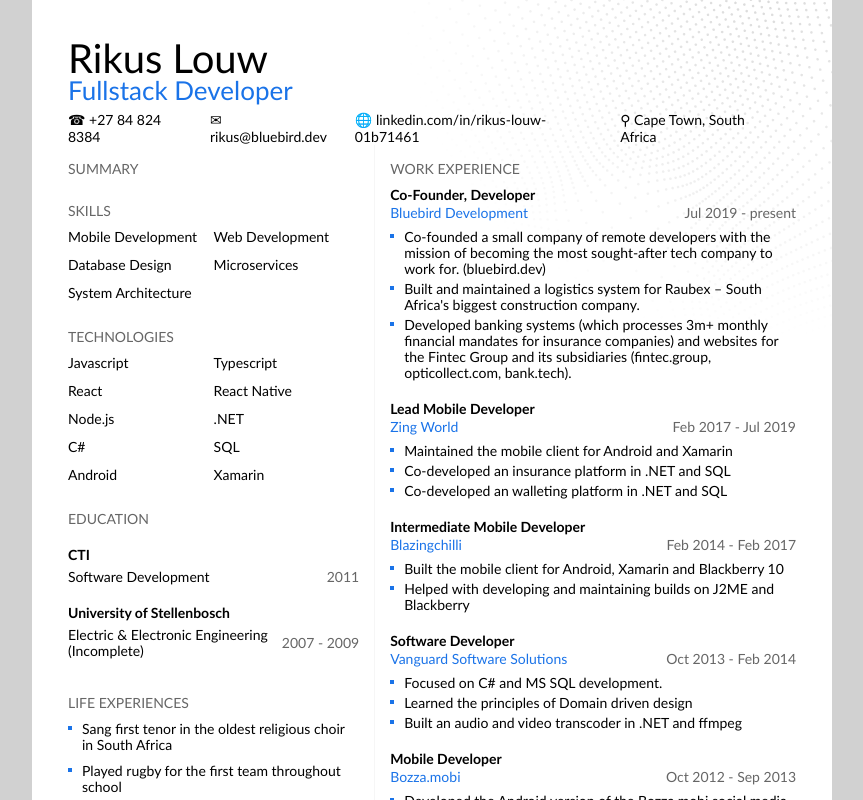
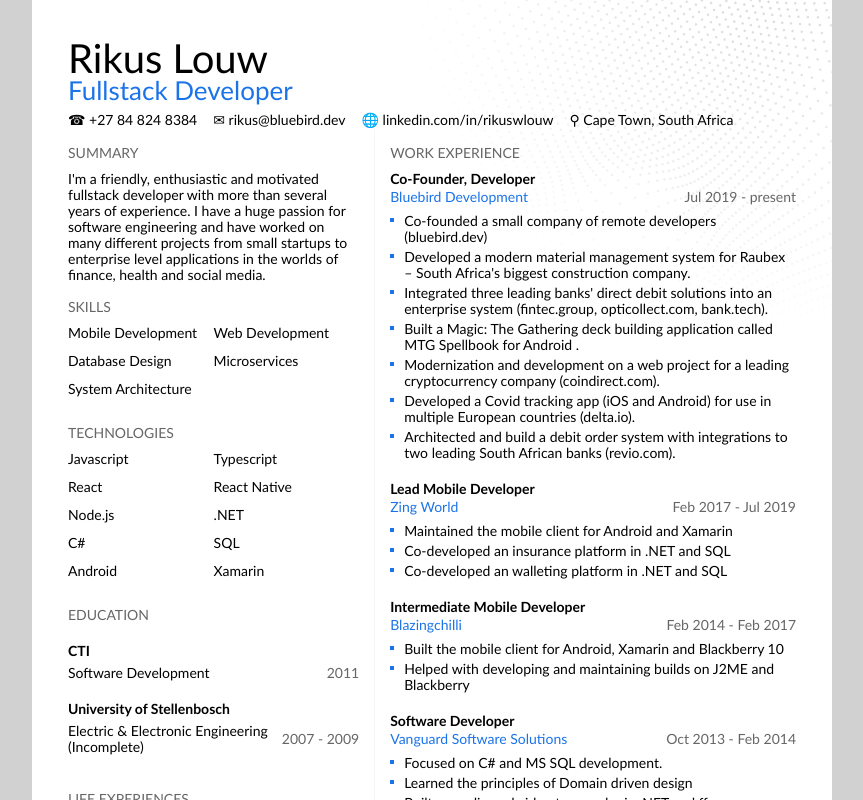
Before and after one commit to bluebirddev/resumator, a React (Create React App) app: page / in a window 1280 px wide. Shown: the top 800 px of the page, without its empty margins (208-1071 px from the left). Built offline with nearby package versions, Linux system fonts and the light colour scheme.

Commit message:
Updated Rikus

```diff
--- a/src/rikus.tsx
+++ b/src/rikus.tsx
@@ -7,18 +7,22 @@ const rikus: Person = {
     info: {
         phone: '+27 84 824 8384',
         email: 'rikus@bluebird.dev',
-        linkedin: 'linkedin.com/in/rikus-louw-01b71461',
+        linkedin: 'linkedin.com/in/rikuswlouw',
         location: 'Cape Town, South Africa',
     },
-    summary: ``,
+    summary: `I'm a friendly, enthusiastic and motivated fullstack developer with more than several years of experience. I have a huge passion for software engineering and have worked on many different projects from small startups to enterprise level applications in the worlds of finance, health and social media.`,
     workExperience: [
         {
             title: 'Co-Founder, Developer',
             company: 'Bluebird Development',
             bulletPoints: [
-                <>Co-founded a small company of remote developers with the mission of becoming the most sought-after tech company to work for.  <em>(bluebird.dev)</em></>,
-                <>Built and maintained a logistics system for Raubex – South Africa's biggest construction company.</>,
-                <>Developed banking systems (which processes 3m+ monthly financial mandates for insurance companies) and websites for the Fintec Group and its subsidiaries <em>(fintec.group, opticollect.com, bank.tech)</em>.</>
+                <>Co-founded a small company of remote developers <em>(bluebird.dev)</em></>,
+                <>Developed a modern material management system for Raubex – South Africa's biggest construction company.</>,
+                <>Integrated three leading banks' direct debit solutions into an enterprise system <em>(fintec.group, opticollect.com, bank.tech)</em>.</>,
+                <>Built a Magic: The Gathering deck building application called MTG Spellbook for Android <em></em>.</>,
+                <>Modernization and development on a web project for a leading cryptocurrency company <em>(coindirect.com)</em>.</>,
+                <>Developed a Covid tracking app (iOS and Android) for use in multiple European countries <em>(delta.io)</em>.</>,
+                <>Architected and build a debit order system with integrations to two leading South African banks <em>(revio.com)</em>.</>
             ],
             dates: 'Jul 2019 - present'
         },
```
